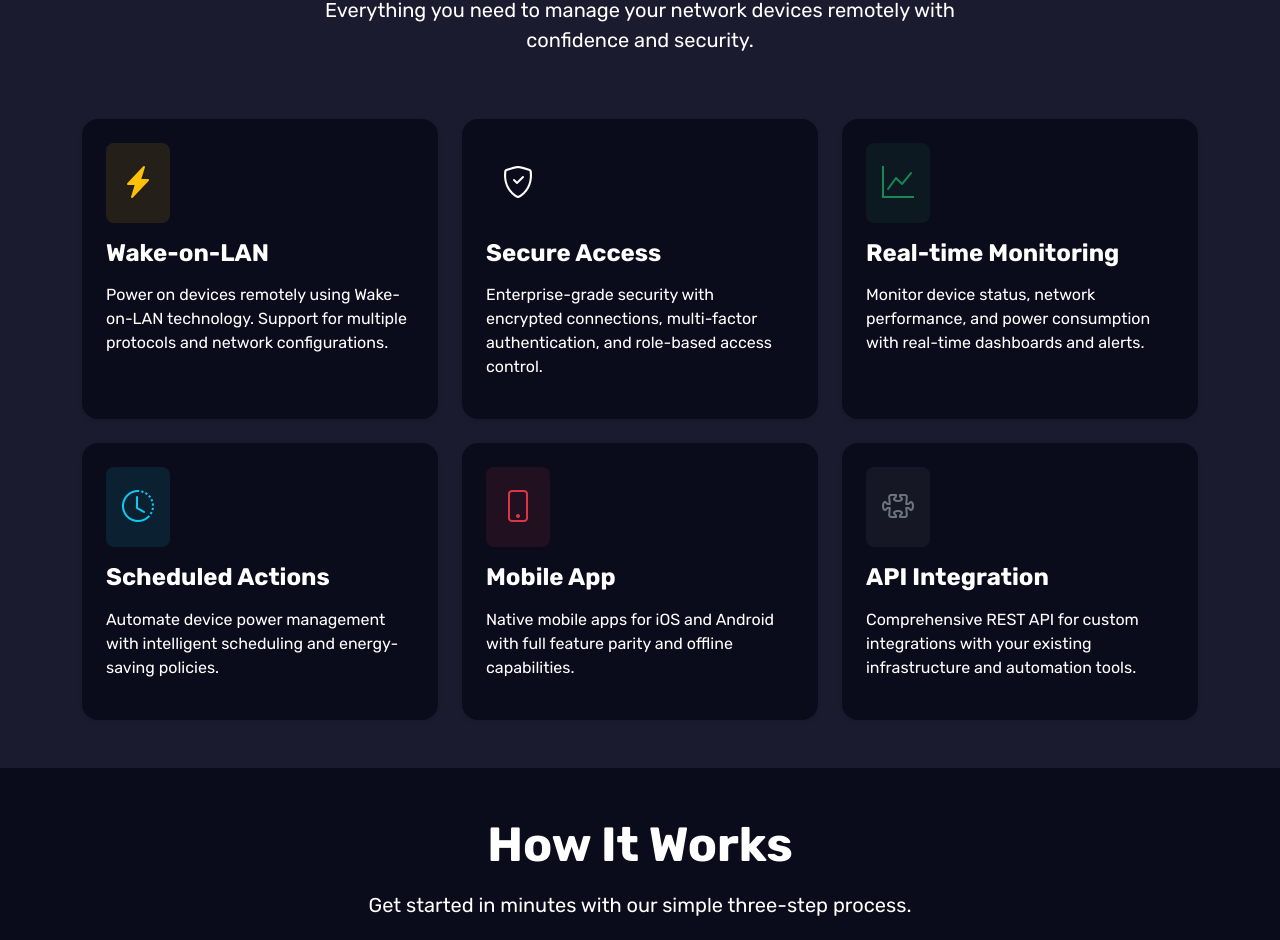
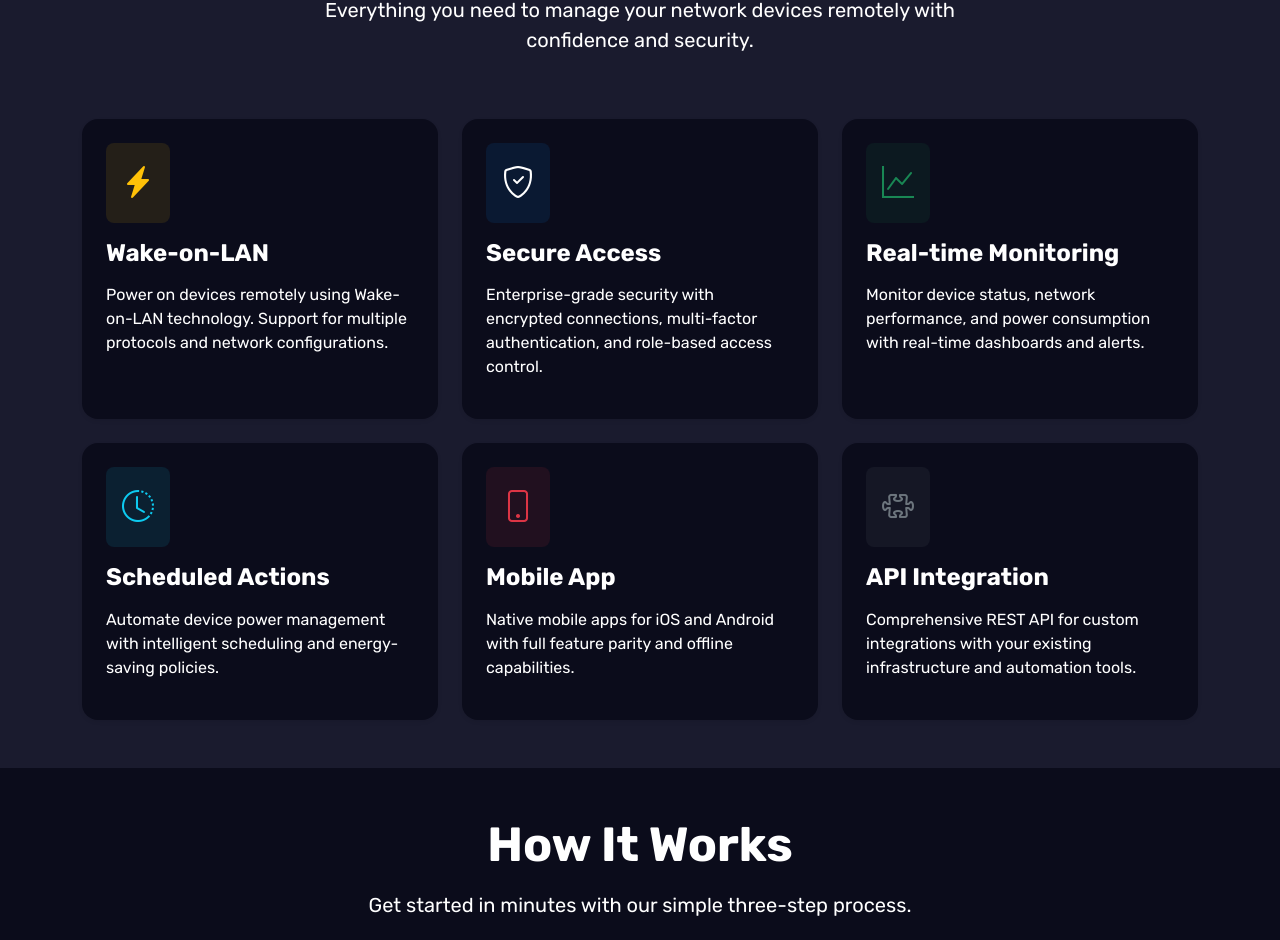
Before and after one commit to NetIgnite-project/Website, a Nuxt app: page / in a window 1280 px wide. Shown: the part 975-1915 px from the top of the page. Built offline with nearby package versions, Linux system fonts and the light colour scheme.

Commit message:
fixed wrong opacity in features section

```diff
--- a/pages/index.vue
+++ b/pages/index.vue
@@ -98,7 +98,7 @@
 					</div>
 					<div class="col-md-4">
 						<div class="feature-card h-100 rounded-4 p-4 shadow-sm border-0">
-							<div class="feature-icon bg-opacity-10 rounded-3 p-3 mb-3 d-inline-block">
+							<div class="feature-icon bg-primary-opacity-10 rounded-3 p-3 mb-3 d-inline-block">
 								<i class="bi bi-shield-check text-white fs-2"></i>
 							</div>
 							<h4 class="fw-bold mb-3">Secure Access</h4>
--- a/public/assets/css/global.css
+++ b/public/assets/css/global.css
@@ -17,6 +17,11 @@
     background-color: #0087ff !important;
 }
 
+.bg-primary-opacity-10 {
+    background-color: rgba(0, 135, 255, 0.1) !important;
+}
+
+
 .text-primary {
     color: #0087ff !important;
 }
```
